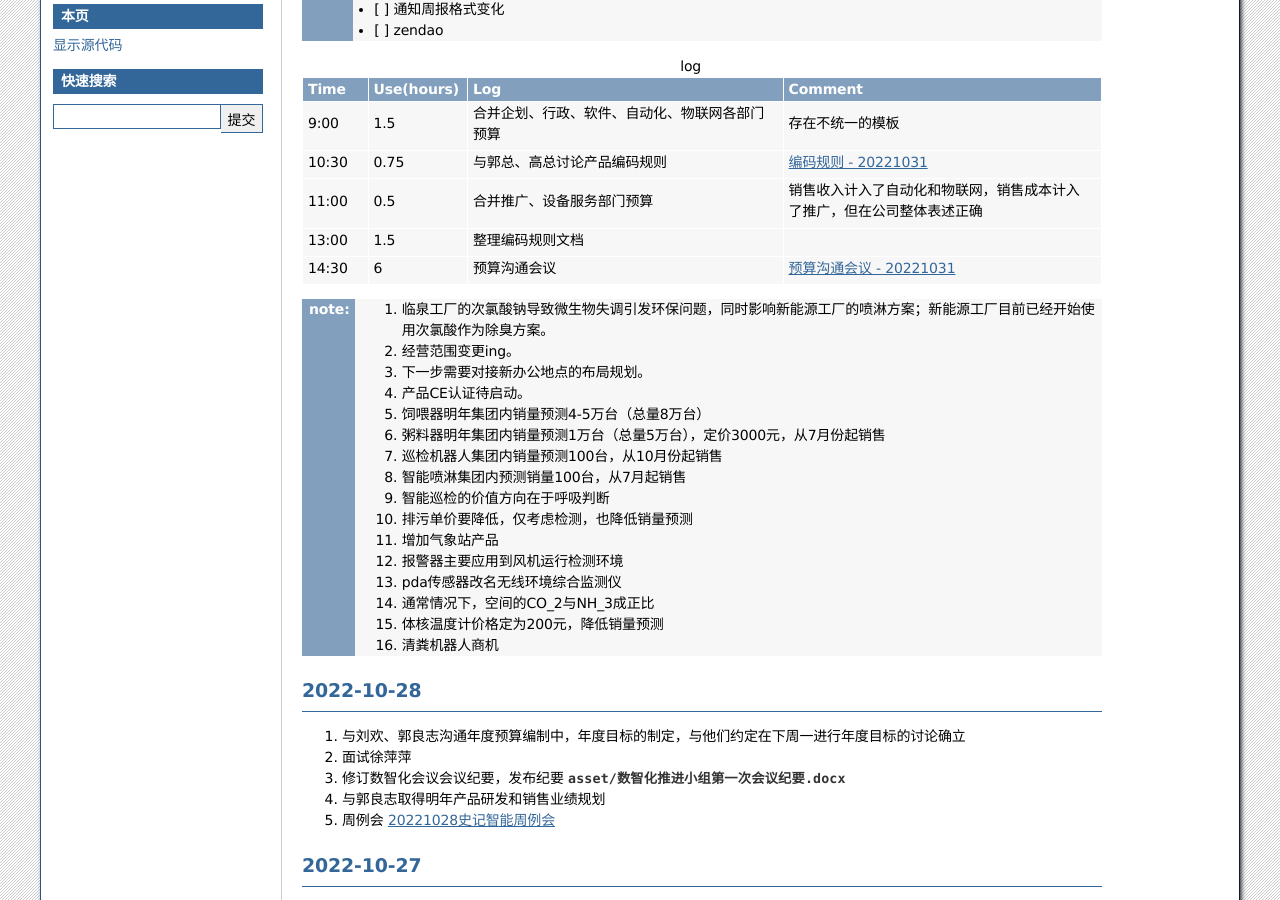
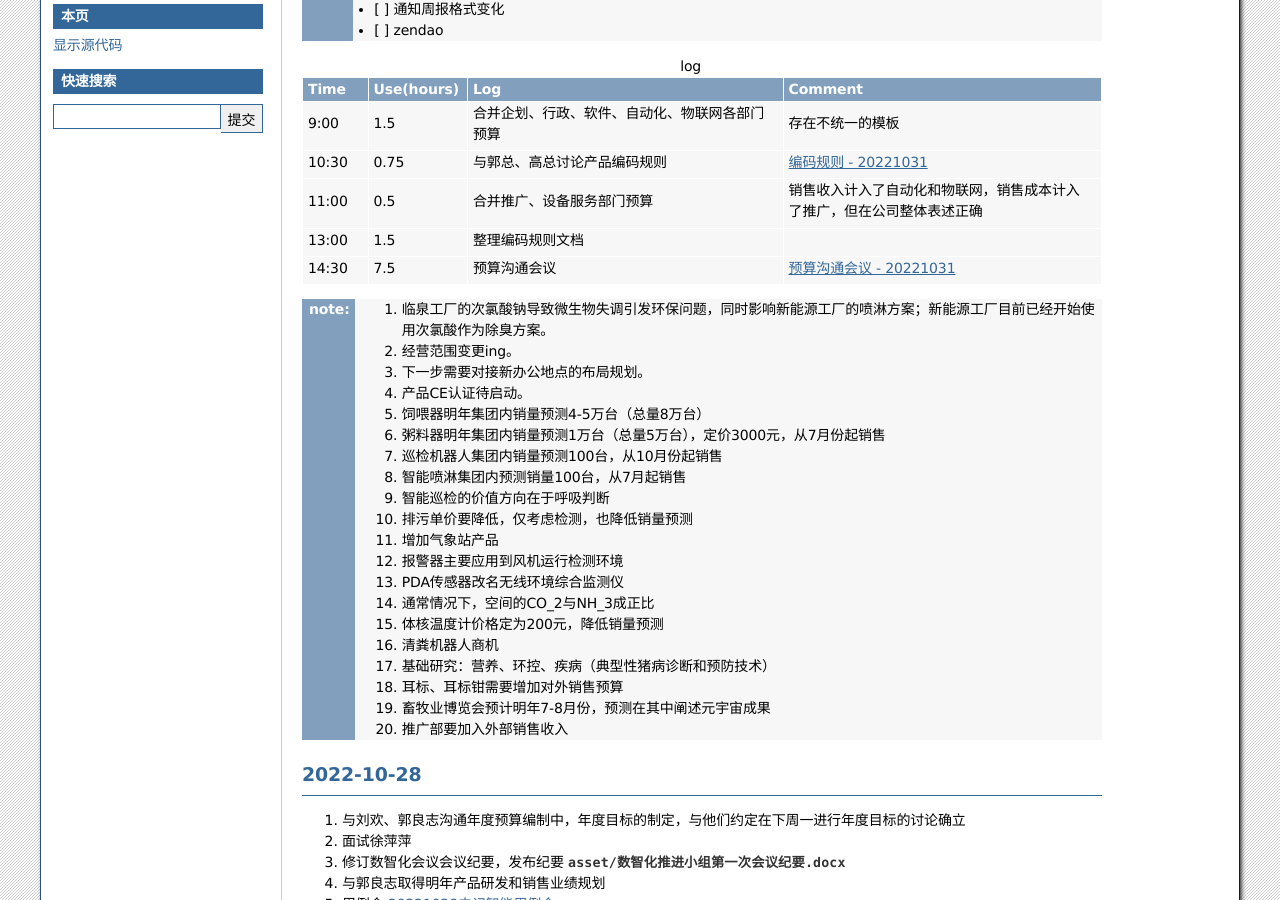
Before and after one commit to cruiurc/cruiurc.github.io, a Sphinx documentation site: the page built from source/work/sj/sj.rst, in a window 1280 px wide and 900 px high, scrolled down 402 px. Built offline with Sphinx 7.4.7, drawn with Linux system fonts in a browser that asks for light colours.

Commit message:
20221031 work

```diff
--- a/source/work/sj/sj.rst
+++ b/source/work/sj/sj.rst
@@ -31,7 +31,7 @@ TODO
     10:30, 0.75, 与郭总、高总讨论产品编码规则, :doc:`topic/产品编码规则-20221031`
     11:00, 0.5, 合并推广、设备服务部门预算, 销售收入计入了自动化和物联网，销售成本计入了推广，但在公司整体表述正确
     13:00, 1.5, 整理编码规则文档
-    14:30, 6, 预算沟通会议, :doc:`topic/预算沟通会议-20221031`
+    14:30, 7.5, 预算沟通会议, :doc:`topic/预算沟通会议-20221031`
 
 :note:
    1. 临泉工厂的次氯酸钠导致微生物失调引发环保问题，同时影响新能源工厂的喷淋方案；新能源工厂目前已经开始使用次氯酸作为除臭方案。
@@ -46,10 +46,14 @@ TODO
    10. 排污单价要降低，仅考虑检测，也降低销量预测
    11. 增加气象站产品
    12. 报警器主要应用到风机运行检测环境
-   13. pda传感器改名无线环境综合监测仪
+   13. PDA传感器改名无线环境综合监测仪
    14. 通常情况下，空间的CO_2与NH_3成正比
    15. 体核温度计价格定为200元，降低销量预测
    16. 清粪机器人商机
+   17. 基础研究：营养、环控、疾病（典型性猪病诊断和预防技术）
+   18. 耳标、耳标钳需要增加对外销售预算
+   19. 畜牧业博览会预计明年7-8月份，预测在其中阐述元宇宙成果
+   20. 推广部要加入外部销售收入
 
 2022-10-28
 -----------
```
